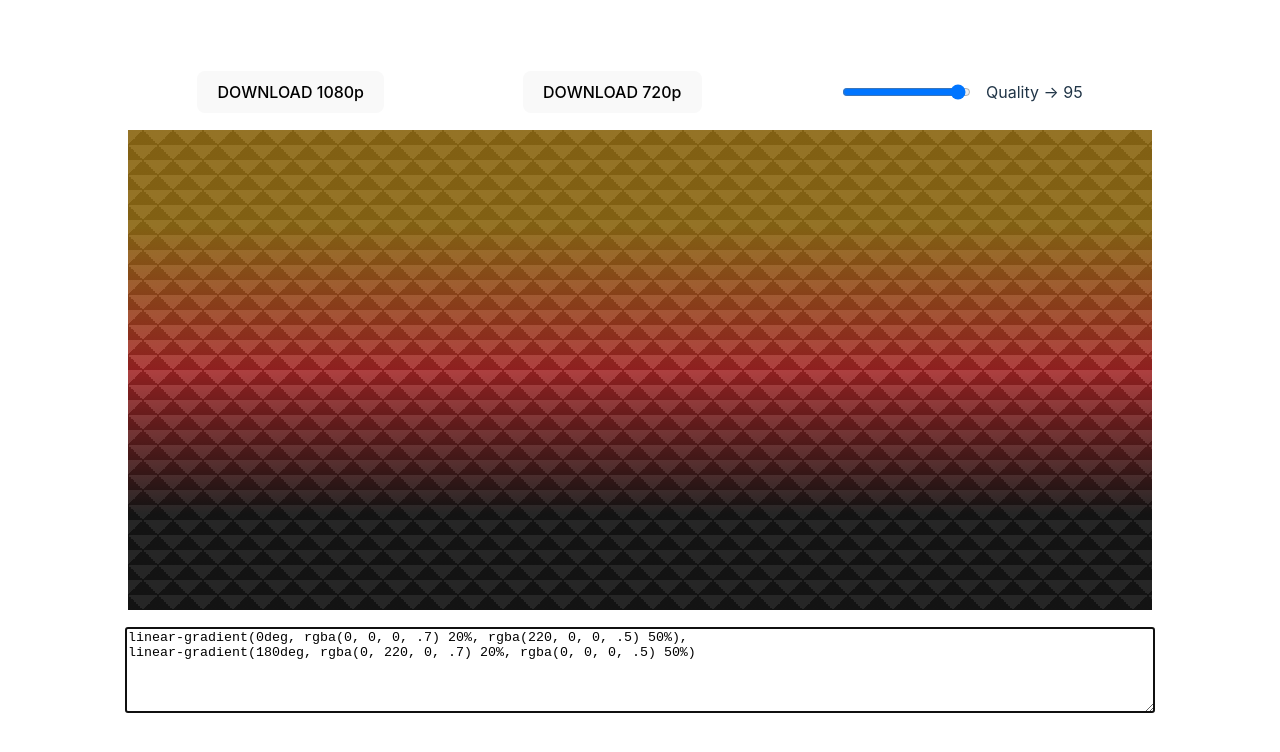
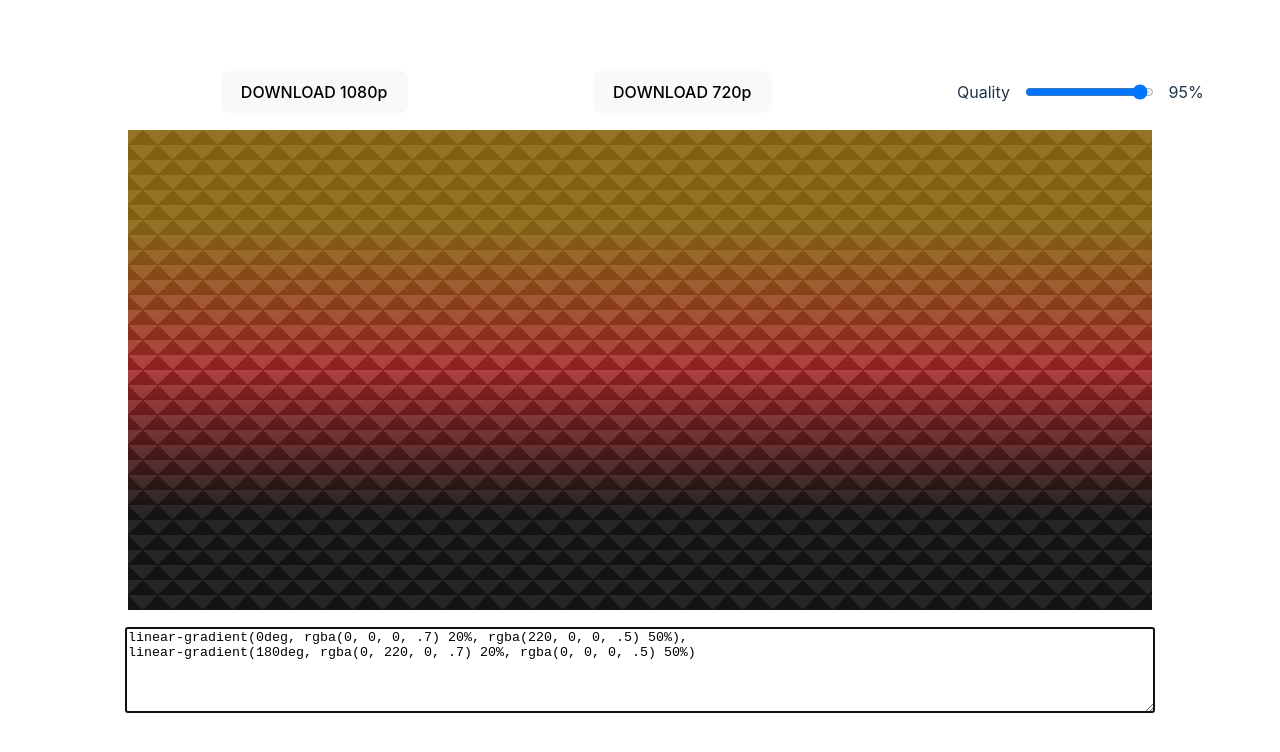
Before and after one commit to gabriel-belmonte/gradient-generator-css, a React (Vite) app: page / in a window 1280 px wide. Shown: the top 752 px of the page. Built offline with nearby package versions, Linux system fonts and the light colour scheme.

Commit message:
refactor slider

```diff
--- a/package.json
+++ b/package.json
@@ -7,9 +7,7 @@
     "dev": "vite",
     "build": "tsc && vite build",
     "lint": "eslint . --ext ts,tsx --report-unused-disable-directives --max-warnings 0",
-    "preview": "vite preview",
-    "predeploy": "npm run build",
-    "deploy": "gh-pages -d dist"
+    "preview": "vite preview"
   },
   "dependencies": {
     "html-to-image": "^1.11.11",
--- a/src/App.css
+++ b/src/App.css
@@ -42,8 +42,3 @@
   align-items: center;
   justify-content: space-around;
 }
-
-.slider {
-  display: flex;
-  gap: 1vw;
-}
--- a/src/App.tsx
+++ b/src/App.tsx
@@ -8,6 +8,7 @@ import {
 } from "./utils";
 import type { ResolutionType } from "./types";
 import "./App.css";
+import Slider from "./components/Slider.tsx";
 
 function App() {
   const [input, setInput] = useState(DEFAULT_GRADIENT);
@@ -51,18 +52,7 @@ function App() {
       <div className='buttons'>
         <button onClick={() => handleClick("1080p")}>DOWNLOAD 1080p</button>
         <button onClick={() => handleClick("720p")}>DOWNLOAD 720p</button>
-        <div className='slider'>
-          <input
-            type='range'
-            id='quality'
-            name='quality'
-            min='0'
-            max='100'
-            value={quality}
-            onChange={handleSlider}
-          />
-          <label htmlFor='quality'>{`Quality -> ${quality}`}</label>
-        </div>
+        <Slider quality={quality} handleSlider={handleSlider} />
       </div>
       <div className='preview-box'>
         <div className='background' />
--- /dev/null
+++ b/src/components/Slider.tsx
@@ -0,0 +1,25 @@
+import styles from "./styles.module.css";
+
+export default function Slider({
+  quality,
+  handleSlider,
+}: {
+  quality: string;
+  handleSlider: (event: React.ChangeEvent<HTMLInputElement>) => void;
+}) {
+  return (
+    <div className={styles.slider}>
+      <span>Quality</span>
+      <input
+        type='range'
+        id='quality'
+        name='quality'
+        min='0'
+        max='100'
+        value={quality}
+        onChange={handleSlider}
+      />
+      <label htmlFor='quality'>{`${quality}%`}</label>
+    </div>
+  );
+}
--- /dev/null
+++ b/src/components/styles.module.css
@@ -0,0 +1,5 @@
+.slider {
+  display: flex;
+  gap: 1vw;
+  width: 10%;
+}
```
